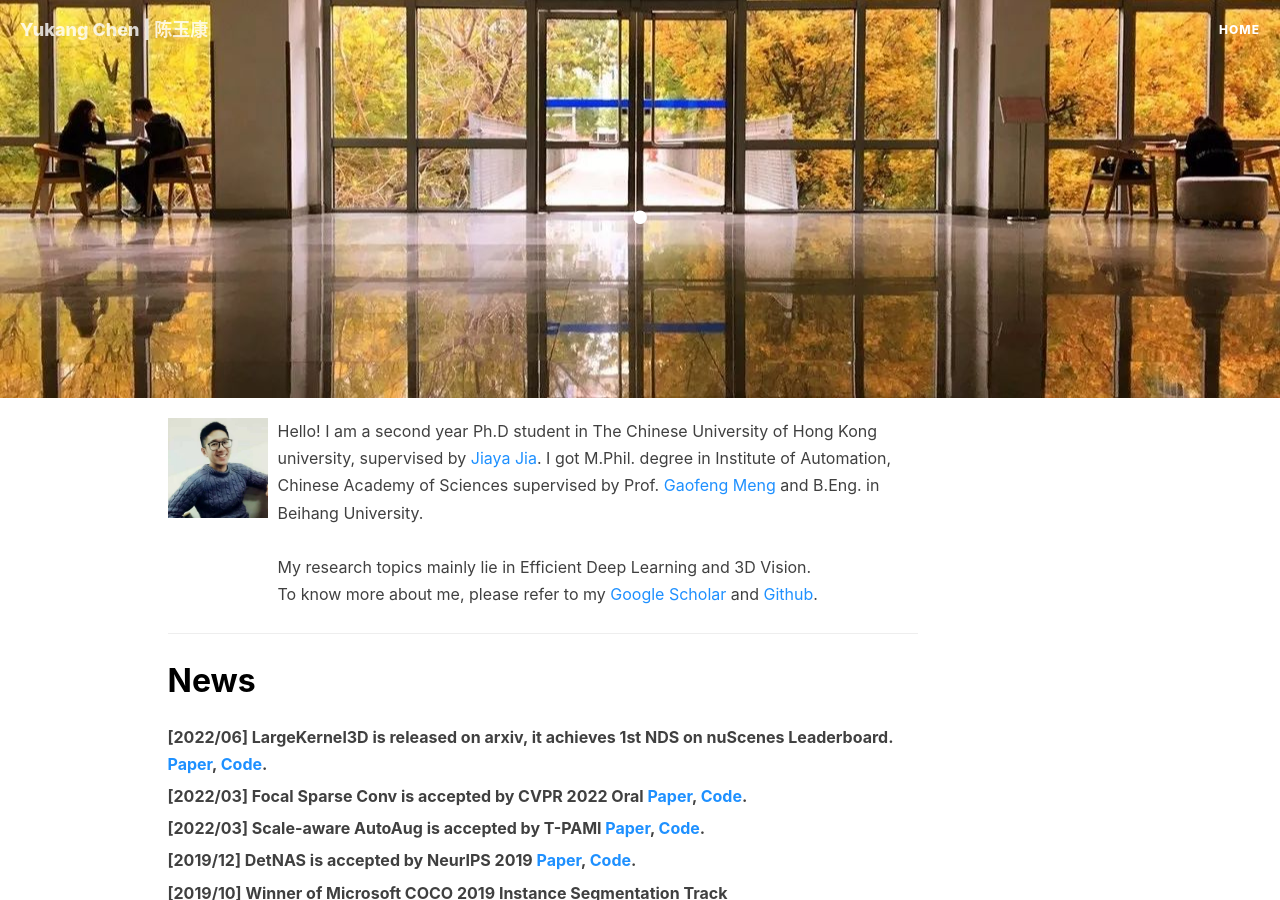
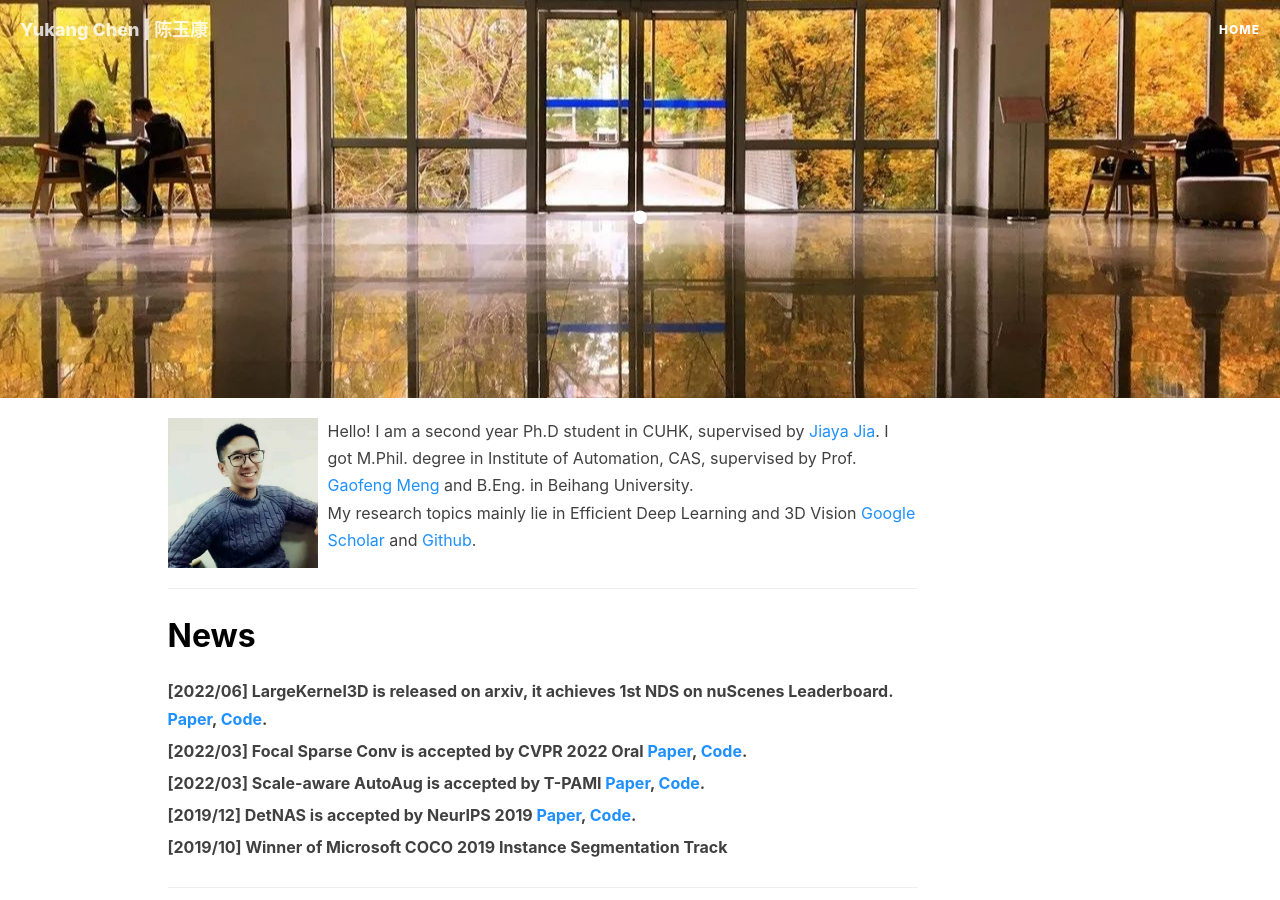
Before and after one commit to yukang2017/yukang2017.github.io, a Jekyll site: the page built from index.html, in a window 1280 px wide and 900 px high. Built offline with Jekyll 4.4.1, drawn with Linux system fonts in a browser that asks for light colours; nearby versions of some CDN libraries; the list of posts is cut into pages by our own code; comment, search, counter and statistics services are not loaded.

Commit message:
Update index.html

```diff
--- a/index.html
+++ b/index.html
@@ -6,17 +6,15 @@ description: ""
 <div class="post-preview">
 		<div class="media">
 			<a name="fsaf" class="pull-left">
-				<img class="media-object" src="/img/me.jpeg" width="100px" height="100px">
+				<img class="media-object" src="/img/me.jpeg" width="150px" height="150px">
 			</a>
 			<div class="media-body">
 				<p class="media-heading">
-					Hello! I am a second year Ph.D student in The Chinese University of Hong Kong university, supervised by <a target="_blank"
-					   href="http://jiaya.me/"><font color="DodgerBlue">Jiaya Jia</font></a>. I got M.Phil. degree in Institute of Automation, Chinese Academy of Sciences
-				supervised by Prof. <a target="_blank"
+					Hello! I am a second year Ph.D student in CUHK, supervised by <a target="_blank"
+					   href="http://jiaya.me/"><font color="DodgerBlue">Jiaya Jia</font></a>. I got M.Phil. degree in Institute of Automation, CAS, supervised by Prof. <a target="_blank"
 					   href="https://scholar.google.com/citations?user=5hti_r0AAAAJ&hl=zh-CN"><font color="DodgerBlue">Gaofeng Meng</font></a></font>
-					and B.Eng. in Beihang University.  <br><br>
-					My research topics mainly lie in Efficient Deep Learning and 3D Vision.<br>
-					To know more about me, please refer to my <a target="_blank"
+					and B.Eng. in Beihang University.  <br>
+					My research topics mainly lie in Efficient Deep Learning and 3D Vision <a target="_blank"
 					   href="https://scholar.google.com/citations?user=6p0ygKUAAAAJ&hl=en"><font color="DodgerBlue">Google Scholar</font></a> and <a target="_blank"
 					   href="https://github.com/yukang2017"><font color="DodgerBlue">Github</font></a>.</font>
 				</p>
```
